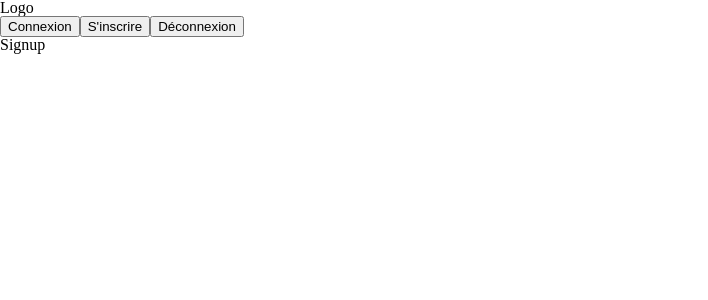
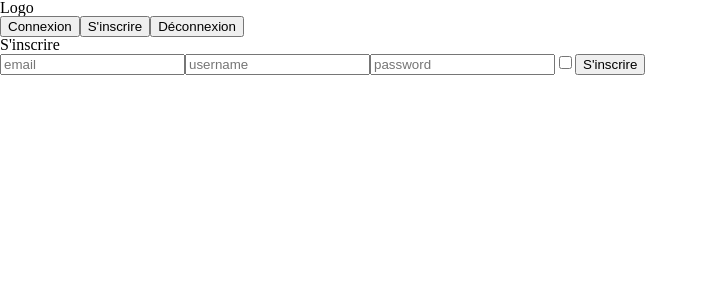
Before and after one commit to dewismecindy/vinted2, a React (Create React App) app: page /signup in a window 1280 px wide. Shown: the top 300 px of the page, without its empty margins (0-708 px from the left). Built offline with nearby package versions, Linux system fonts and the light colour scheme.

Commit message:
create form signUp

```diff
--- a/package.json
+++ b/package.json
@@ -7,6 +7,7 @@
     "@testing-library/react": "^13.0.0",
     "@testing-library/user-event": "^13.2.1",
     "axios": "^1.3.0",
+    "js-cookie": "^3.0.1",
     "react": "^18.2.0",
     "react-dom": "^18.2.0",
     "react-router-dom": "^6.8.0",
--- a/src/App.js
+++ b/src/App.js
@@ -1,6 +1,7 @@
 import "./App.css";
 /* Import packages */
 import { BrowserRouter as Router, Routes, Route } from "react-router-dom";
+import Cookies from "js-cookie";
 /* Import pages */
 import Home from "./pages/Home";
 import Offer from "./pages/Offer";
@@ -10,14 +11,21 @@ import Login from "./pages/Login";
 import Header from "./components/Header";
 
 function App() {
+  const handleToken = (token) => {
+    if (token) {
+      Cookies.set("userToken", token, { expires: 7 });
+    } else {
+      Cookies.remove("userToken");
+    }
+  };
   return (
     <Router>
-      <Header />
+      <Header handleToken={handleToken} />
       <Routes>
         <Route path="/" element={<Home />} />
         <Route path="/offer/:id" element={<Offer />} />
-        <Route path="/signup" element={<Signup />} />
-        <Route path="/login" element={<Login />} />
+        <Route path="/signup" element={<Signup handleToken={handleToken} />} />
+        <Route path="/login" element={<Login handleToken={handleToken} />} />
       </Routes>
     </Router>
   );
--- a/src/pages/Signup.js
+++ b/src/pages/Signup.js
@@ -1,5 +1,14 @@
-const Signup = () => {
-  return <div>Signup</div>;
+const Signup = (handleToken) => {
+  return (
+    <form className="signup-container">
+      <h1>S'inscrire</h1>
+      <input type="text" placeholder="email" />
+      <input type="text" placeholder="username" />
+      <input type="password" placeholder="password" />
+      <input type="checkbox" />
+      <input type="submit" value="S'inscrire" />
+    </form>
+  );
 };
 
 export default Signup;
```
Also changed, not shown: 1 other file (tests, documents, lock files or other folders).
